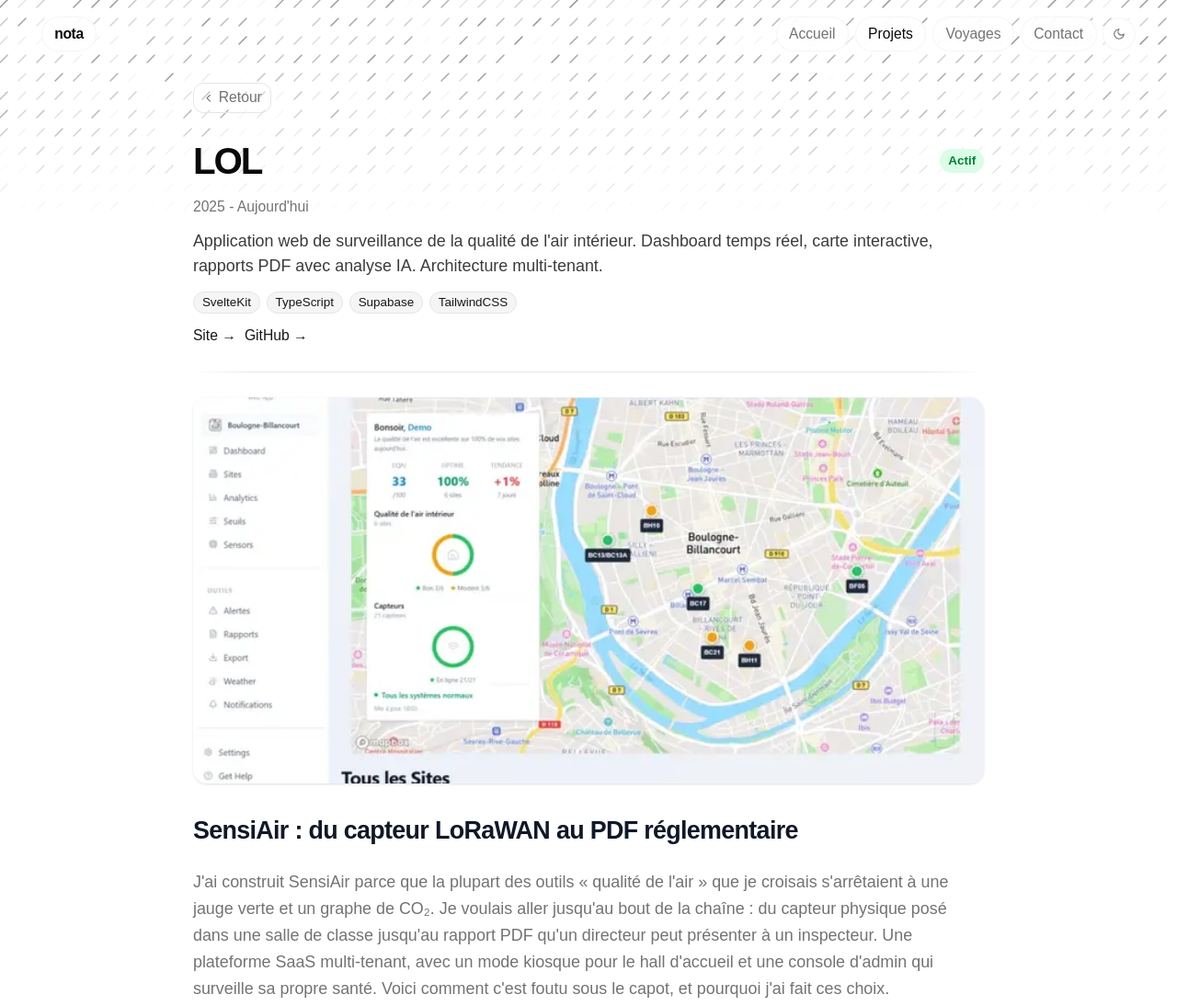
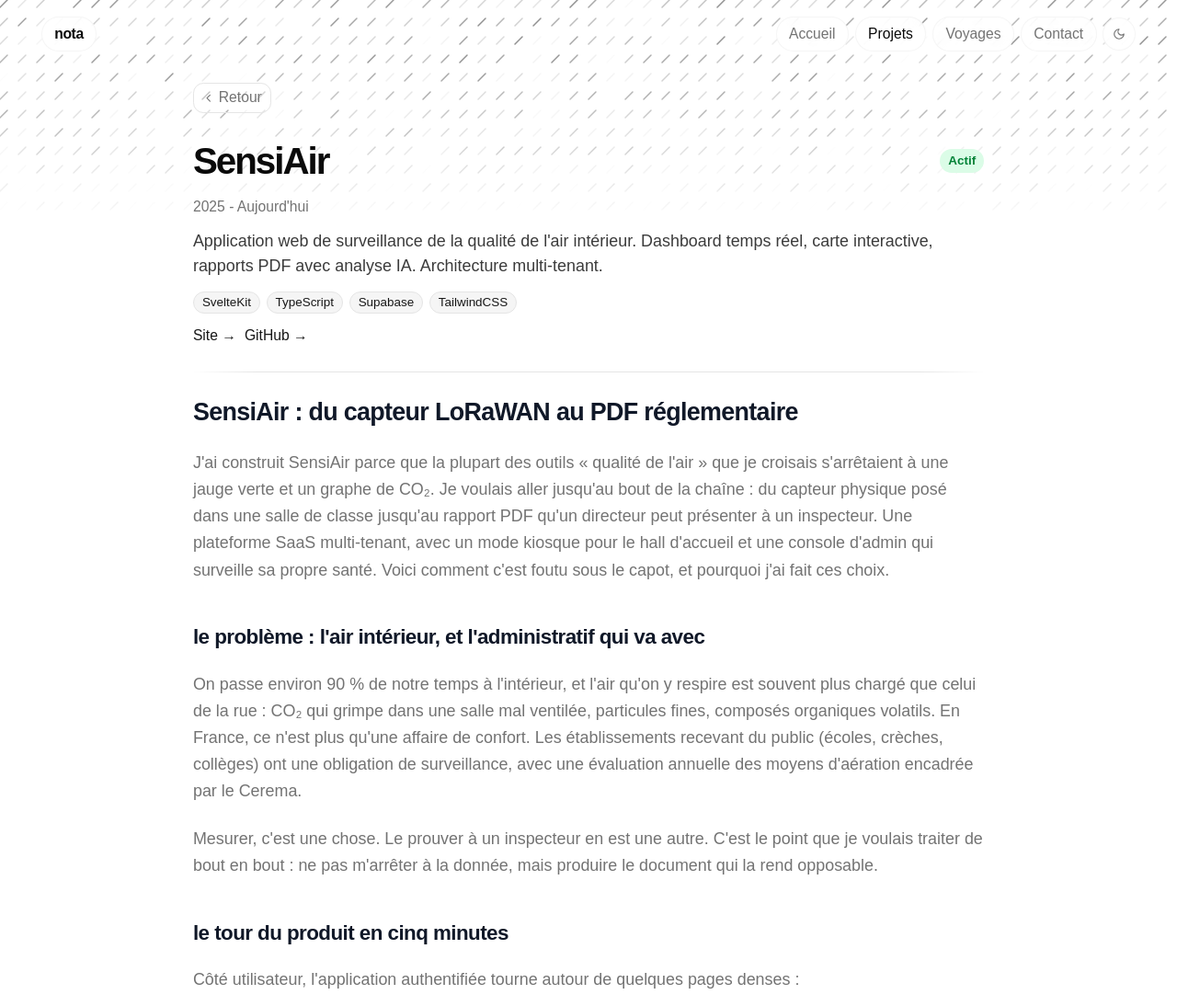
Before and after one commit to StephanePadrao/nota, an Astro site: page /projects/sensiair in a window 1280 px wide. Shown: the top 1094 px of the page at 92% size. Built offline with nearby package versions, Linux system fonts and the light colour scheme; Astro itself is replaced by a stand-in of ours; some packages are replaced by stand-ins of ours.

Commit message:
content: publish from admin (2026-06-03T17:44:21.829Z)

```diff
--- a/src/content/projects/sensiair.mdx
+++ b/src/content/projects/sensiair.mdx
@@ -1,5 +1,5 @@
 ---
-title: LOL
+title: SensiAir
 dates: 2025 - Aujourd'hui
 active: true
 description: >-
@@ -16,7 +16,6 @@ links:
     href: 'https://sensiair.erro.cloud'
   - type: GitHub
     href: 'https://github.com/StephanePadrao/SensiAir'
-cover: /sensiair-preview.webp
 ---
 # SensiAir : du capteur LoRaWAN au PDF réglementaire
 
```
